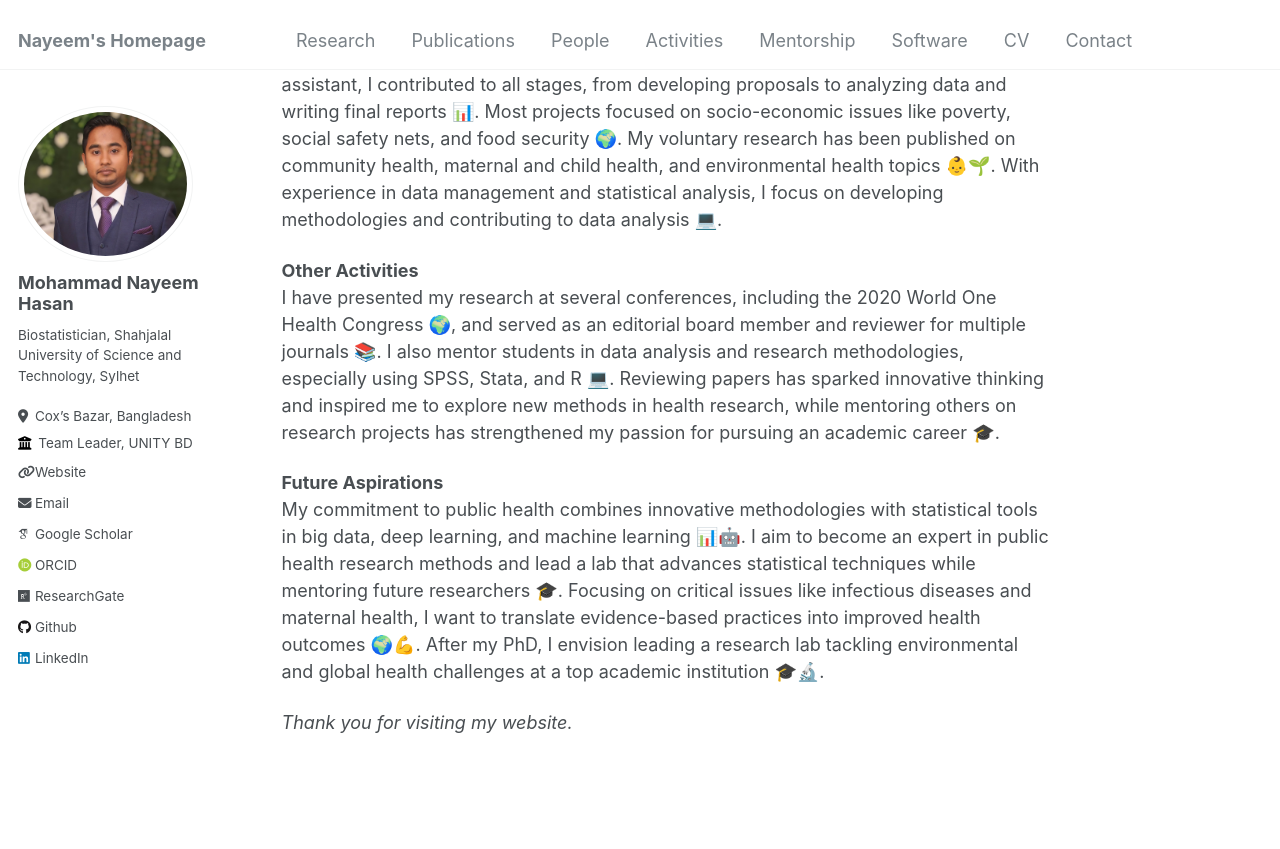
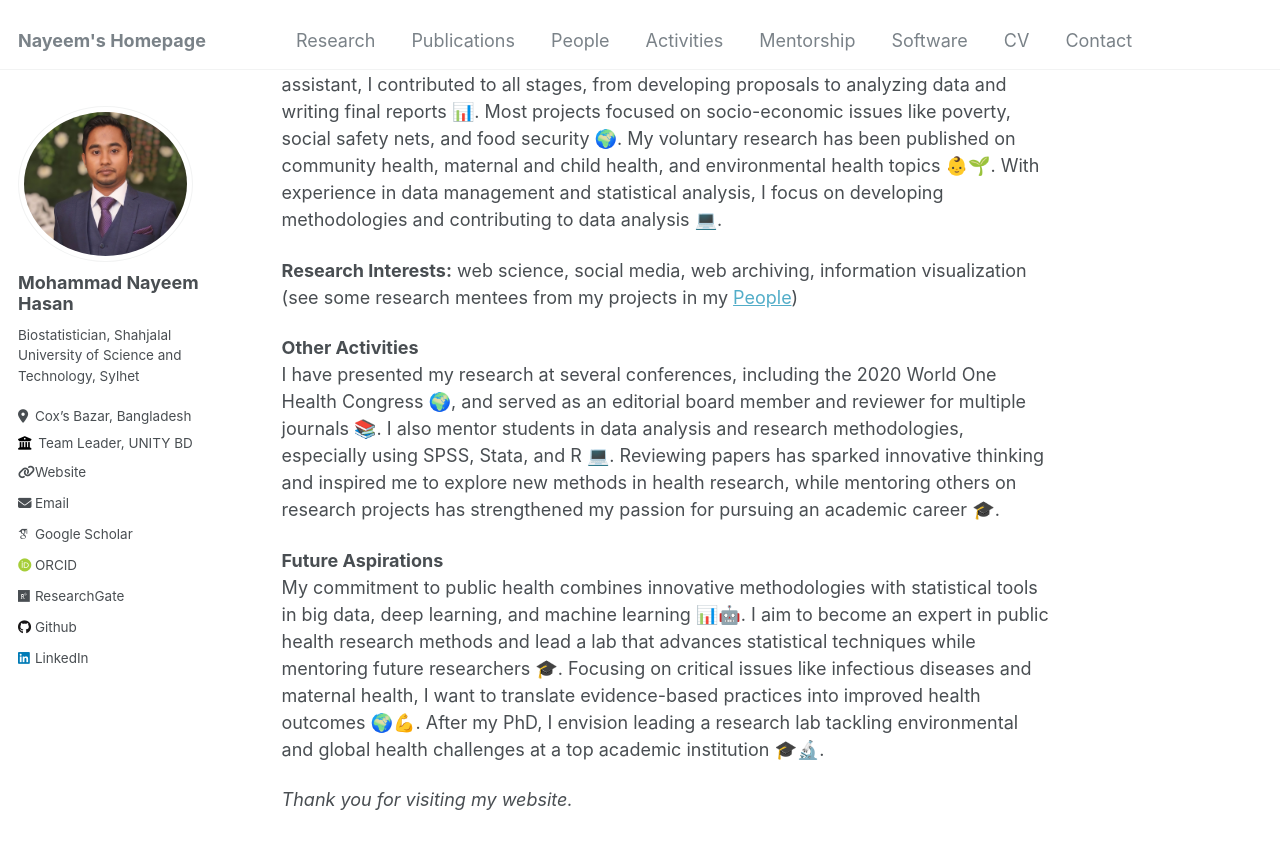
Before and after one commit to nayeemlab/nayeemlab.github.io, a Jekyll site: the page built from _pages/about.md, in a window 1280 px wide and 900 px high, scrolled down 633 px. Shown: the top 849 px of the window. Built offline with Jekyll 4.4.1, drawn with Linux system fonts in a browser that asks for light colours; some web fonts are replaced.

Commit message:
Update about.md

```diff
--- a/_pages/about.md
+++ b/_pages/about.md
@@ -28,6 +28,8 @@ I aim to refine my Biostatistics skills 📊 to conduct impactful research and e
 <br>
 My research career includes publications in prestigious journals and successful projects funded by the Government of Bangladesh and University Grants 🎓. As a research assistant, I contributed to all stages, from developing proposals to analyzing data and writing final reports 📊. Most projects focused on socio-economic issues like poverty, social safety nets, and food security 🌍. My voluntary research has been published on community health, maternal and child health, and environmental health topics 👶🌱. With experience in data management and statistical analysis, I focus on developing methodologies and contributing to data analysis 💻.
 
+**Research Interests:** web science, social media, web archiving, information visualization (see some research mentees from my projects in  my [People](https://nayeemlab.github.io/people/))
+
 **Other Activities**
 <br>
 I have presented my research at several conferences, including the 2020 World One Health Congress 🌍, and served as an editorial board member and reviewer for multiple journals 📚. I also mentor students in data analysis and research methodologies, especially using SPSS, Stata, and R 💻. Reviewing papers has sparked innovative thinking and inspired me to explore new methods in health research, while mentoring others on research projects has strengthened my passion for pursuing an academic career 🎓.
```
